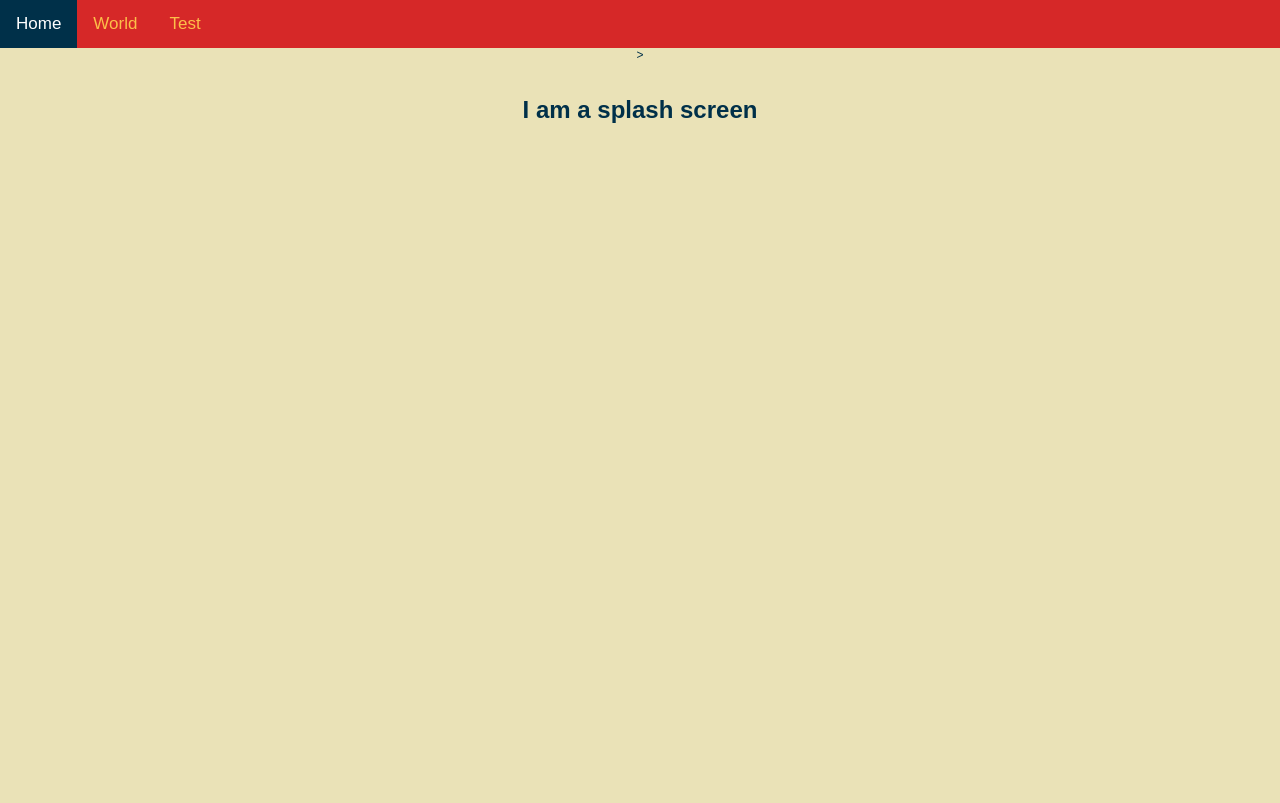
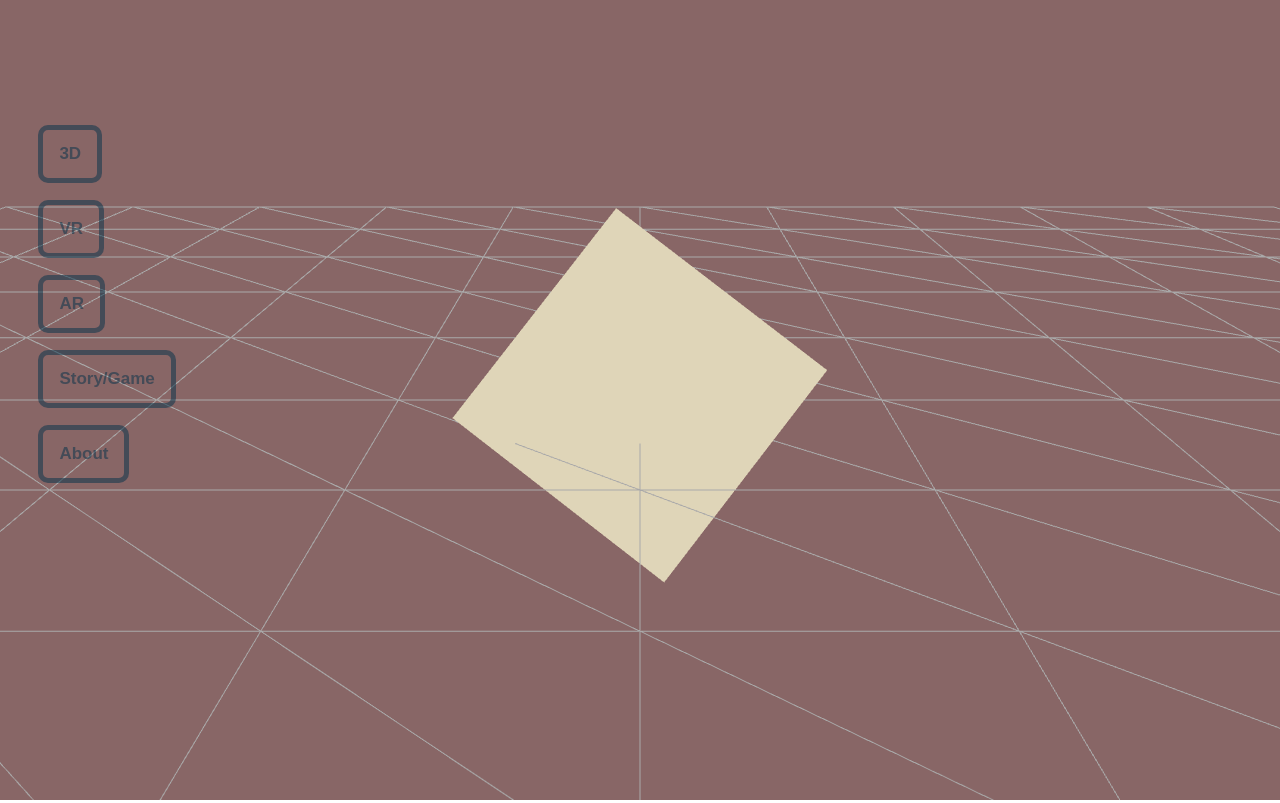
Before and after one commit to dwagner4/threeExamples, a website built with Vite: page index.html in a window 1280 px wide. Built offline with nearby package versions, Linux system fonts and the light colour scheme.

Commit message:
FEATURE: menu button displau by state.value

```diff
--- a/css/main.css
+++ b/css/main.css
@@ -23,86 +23,76 @@ body {
   font-size: 12px;
   font-family: Sans-Serif;
 
-  height: 100%;
-
   /* color text */
   color: var(--primary-text-color);
-  background-color: var(--main-bg-color);
-}
-
-/* Add a black background color to the top navigation */
-.topnav {
-  background-color: var(--secondary-bg-color);
-  overflow: hidden;
 }
 
 /* Style the links inside the navigation bar */
-.topnav div {
-  float: left;
-  color: var(--accent-color);
+.btn {
+  color: var(--primary-text-color);
   text-align: center;
   padding: 14px 16px;
   text-decoration: none;
   font-size: 17px;
+  font-weight:bold;
+  opacity: 0.5;
+  border-style: solid;
+  border-width:5px;
+  border-radius: 10px;
 }
 
 /* Change the color of links on hover */
-.topnav div:hover {
-  background-color: var(--secondary-bg-color);
-  color: black;
+.btn:hover {
+  opacity: 1;
 }
 
-/* Add a color to the active/current link */
-.topnav div.active {
-  background-color: var(--primary-text-color);
-  color: white;
+#homebtn {
+  position: fixed;
+  top: 50px;
+  left: 3%;
 }
 
-.story {
-  /* color: white; */
-  /* text-align: center; */
-  font-size: 18px;
-  font-family: Sans-Serif;
-  line-height: 1.8;
-  text-align: left;
-  width: 80%;
-  background-color: var(--accent-color);
+#nextbtn {
   position: fixed;
-  top: 20%;
-  left: 8%;
-  border: 2px solid var(--primary-text-color);
-  padding: 20px;
-  border-radius: 10px;
+  top: 125px;
+  left: 3%;
+}
+
+#threebtn {
+  position: fixed;
+  top: 125px;
+  left: 3%;
+}
+
+#vrbtn {
+  position: fixed;
+  top: 200px;
+  left: 3%;
+}
+
+#arbtn {
+  position: fixed;
+  top: 275px;
+  left: 3%;
+}
+
+#storybtn {
+  position: fixed;
+  top: 350px;
+  left: 3%;
+}
+
+#aboutbtn {
+  position: fixed;
+  top: 425px;
+  left: 3%;
 }
 
 @media screen and (min-device-width: 320px) and (max-device-width: 780px) {
-  .story {
-    display: inline;
-    font-size: 12px;
-    line-height: 1.5;
-    width: 90%;
-    left: 3%;
-    padding: 10px;
-  }
-}
-
-h1 {
-  /* position the heading */
-  position: absolute;
-  width: 100%;
-  top: 10%;
-}
-
-#scene-container {
-  position: absolute;
-  top: 0;
-  left: 0;
-  outline: none;
-  z-index: -1;
-}
-
-.show-three {
-  z-index: 10;
+  /* .btn {
+    position: fixed;
+    bottom: 20px;
+  } */
 }
 
 #VRbtn {
@@ -121,7 +111,7 @@ h1 {
   text-align: "center";
   opacity: "0.5";
   outline: "none";
-  z-index: 15;
+  z-index: "999";
   opacity: 0.5;
 }
 
--- a/index.html
+++ b/index.html
@@ -11,16 +11,13 @@
   </head>
   <body>
     <canvas id="scene-container"></canvas>
-    <div class="topnav" id="topnav">
-      <div id="homebtn" >Home</div>
-      <div id="examplebtn" >World</div>
-      <div id="testbtn">Test</div>
-    </div>
-    <div>
-      <canvas id="scene-container"></canvas>
-      <div id="msgdisplay">
-        <h1>I am a splash screen</h1>>
-      </div>
-    </div>
+    <div class="btn" id="homebtn" >Home</div>
+    <div class="btn" id="nextbtn" >Next</div>
+
+    <div class="btn" id="threebtn" >3D</div>
+    <div class="btn" id="vrbtn">VR</div>
+    <div class="btn" id="arbtn">AR</div>
+    <div class="btn" id="storybtn">Story/Game</div>
+    <div class="btn" id="aboutbtn">About</div>
   </body>
 </html>
--- a/js/main.js
+++ b/js/main.js
@@ -1,9 +1,7 @@
-// import * as THREE from '../assets/three.js' // globally define THREE, for chunking maybe???
 import * as THREE from 'three'  //  node module import
 import Stage from './systems/Stage.js'
 import { mainService } from './mainMachine.js'
-// import { VRButton } from 'three/examples/jsm/webxr/VRButton.js';
-// import { CustomVRButton } from './Utils/CustomVRButton.js'
+
 
 
 
@@ -11,18 +9,29 @@ import { mainService } from './mainMachine.js'
  * identify html elements
  */
 const homebtn = document.querySelector('#homebtn')
-const examplebtn = document.querySelector('#examplebtn')
-const testbtn = document.querySelector('#testbtn')
-const msgdisplay = document.querySelector('#msgdisplay')
-const topnav = document.querySelector('#topnav')
+const threebtn = document.querySelector('#threebtn')
+const vrbtn = document.querySelector('#vrbtn')
+const arbtn = document.querySelector('#arbtn')
+const storybtn = document.querySelector('#storybtn')
+const aboutbtn = document.querySelector('#aboutbtn')
+const nextbtn = document.querySelector('#nextbtn')
+
 const sceneContainer = document.querySelector('#scene-container')
 
 /**
  * html to state machine event listeners
  */
 homebtn.onclick = () => {mainService.send({type: 'HOME'})}
-examplebtn.onclick = () => {mainService.send({type: 'EXAMPLE'})}
-testbtn.onclick = () => {mainService.send({type: 'TEST'})}
+nextbtn.onclick = () => {mainService.send({type: 'NEXT'})}
+threebtn.onclick = () => {mainService.send({type: 'THREE'})}
+vrbtn.onclick = () => {mainService.send({type: 'VR'})}
+arbtn.onclick = () => {mainService.send({type: 'AR'})}
+aboutbtn.onclick = () => {mainService.send({type: 'ABOUT'})}
+storybtn.onclick = () => {mainService.send({type: 'STORY'})}
+
+homebtn.onmouseover = () => console.log("fuck you")
+homebtn.onmouseout = () => console.log("fuck you twice")
+
 
 
 /**
@@ -41,14 +50,54 @@ const killWorld = () => {
   stage.update()
 }
 
+const uiDisplay = ( state ) => {
+  console.log(state)
+  state === 'home' ? console.log('yeah') : console.log('fuck you')
+  if (state === 'home')
+  {
+    homebtn.style.display = 'none'
+    nextbtn.style.display = 'none'
+    threebtn.style.display = 'block'
+    vrbtn.style.display = 'block'
+    arbtn.style.display = 'block'
+    aboutbtn.style.display = 'block'
+    storybtn.style.display = 'block'
+  }
+  else if (state === 'loading')
+  {
+    homebtn.style.display = 'none'
+    nextbtn.style.display = 'none'
+    threebtn.style.display = 'none'
+    vrbtn.style.display = 'none'
+    arbtn.style.display = 'none'
+    aboutbtn.style.display = 'none'
+    storybtn.style.display = 'none'
+  }
+  else
+  {
+    console.log('WTF?')
+    homebtn.style.display = 'block'
+    nextbtn.style.display = 'block'
+    threebtn.style.display = 'none'
+    vrbtn.style.display = 'none'
+    arbtn.style.display = 'none'
+    aboutbtn.style.display = 'none'
+    storybtn.style.display = 'none'
+  }
+}
+
 const setMenuActive = (menuName) => {
-  menuName === 'home' ? homebtn.classList.add("active") : homebtn.classList.remove("active")
-  menuName === 'test' ? testbtn.classList.add("active") : testbtn.classList.remove("active")
-  menuName === 'example' ? examplebtn.classList.add("active") : examplebtn.classList.remove("active")
+  menuName === 'three' ? threebtn.classList.add("active") : threebtn.classList.remove("active")
+  menuName === 'vr' ? vrbtn.classList.add("active") : vrbtn.classList.remove("active")
+  menuName === 'ar' ? arbtn.classList.add("active") : arbtn.classList.remove("active")
+  menuName === 'story' ? storybtn.classList.add("active") : storybtn.classList.remove("active")
+  menuName === 'about' ? aboutbtn.classList.add("active") : aboutbtn.classList.remove("active")
 }
 
 const STATE_TO_WORLD = {
-  example: { path: './worlds/ExampleWorld.js', options: {vr: true }},
+  home: { path: './worlds/HomeWorld.js', options: {vr: false }},
+  three: { path: './worlds/ThreeWorld.js', options: {vr: false }},
+  vr: { path: './worlds/VRWorld.js', options: {vr: true }},
 }
 
 /**
@@ -57,29 +106,35 @@ const STATE_TO_WORLD = {
  */
 mainService.subscribe((state) => {
   setMenuActive(state.context.topnav)
+  uiDisplay(state.value)
 
-  if (state.context.threeDisplay) {
-    sceneContainer.style.zIndex = "10"
-    topnav.style.display = 'none'
-  } else {
-    sceneContainer.style.zIndex = "-1"
-    topnav.style.display = 'block'
-  }
-
-  if (
-    state.value === 'home' ||
-    state.value === 'test'
-  ) {
+  if ( state.value === 'home' ) {
     if (stage.world) { killWorld() }
-  }
-
-  if ( state.value === 'example' ) {
-    if (stage.world) { killWorld() }
-    import('./worlds/ExampleWorld.js')
+    import('./worlds/HomeWorld.js')
       .then((module) =>
       {
         stage.world = new module.default()
-        stage.world.init(STATE_TO_WORLD.example.options)
+        stage.world.init(STATE_TO_WORLD.home.options)
+        stage.start()
+      })
+  }
+  if ( state.value === 'three' ) {
+    if (stage.world) { killWorld() }
+    import('./worlds/ThreeWorld.js')
+      .then((module) =>
+      {
+        stage.world = new module.default()
+        stage.world.init(STATE_TO_WORLD.home.options)
+        stage.start()
+      })
+  }
+  if ( state.value === 'vr' ) {
+    if (stage.world) { killWorld() }
+    import('./worlds/VRWorld.js')
+      .then((module) =>
+      {
+        stage.world = new module.default()
+        stage.world.init(STATE_TO_WORLD.vr.options)
         stage.start()
       })
   }
--- a/js/mainMachine.js
+++ b/js/mainMachine.js
@@ -1,6 +1,30 @@
 import { createMachine, interpret, assign } from 'xstate'
 
-
+const threeStates = {
+  initial: 'first',
+  states: {
+    first: {
+      on: {
+        NEXT: { target: 'second' }
+      },
+    },
+    second: {
+      on: {
+        NEXT: { target: 'third' }
+      },
+    },
+    third: {
+      on: {
+        NEXT: { target: 'forth' }
+      },
+    },
+    forth: {
+      on: {
+        NEXT: { target: 'first' }
+      },
+    },
+  }
+}
 const mainMachine = createMachine(
   {
     initial: 'home',
@@ -10,25 +34,51 @@ const mainMachine = createMachine(
       threeDisplay: false,
     },
     states: {
+      loading: {
+        entry: [ 'selectload' ],
+        on: {
+          LOADED: {target: 'home'}
+        }
+      },
       home: {
         entry: [ 'selecthome' ],
         on: {
-          EXAMPLE: {target: 'example'},
-          TEST: {target: 'test'},
+          THREE: { target: 'three' },
+          VR: { target: 'vr' },
+          AR: { target: 'ar' },
+          STORY: { target: 'story' },
+          ABOUT: { target: 'about' },
         }
       },
-      test: {
+      three: {
         entry: [ 'selecttest'],
         on: {
-          HOME: {target: 'home'},
-          EXAMPLE: {target: 'example'},
+          HOME: { target: 'home' },
+        },
+        ...threeStates
+      },
+      vr: {
+        entry: [ 'selecttest'],
+        on: {
+          HOME: { target: 'home' }
         }
       },
-      example: {
-        entry: [ 'selectexample'],
+      ar: {
+        entry: [ 'selecttest'],
         on: {
-          HOME: {target: 'home'},
-          TEST: {target: 'test'},
+          HOME: { target: 'home' }
+        }
+      },
+      story: {
+        entry: [ 'selecttest'],
+        on: {
+          HOME: { target: 'home' }
+        }
+      },
+      about: {
+        entry: [ 'selecttest'],
+        on: {
+          HOME: { target: 'home' }
         }
       },
     }
@@ -37,13 +87,12 @@ const mainMachine = createMachine(
     actions: {
       'selecthome': assign( { topnav: 'home', msgdisplay: 'block', threeDisplay: false} ),
       'selecttest': assign( { topnav: 'test', msgdisplay: 'none', threeDisplay: false} ),
-      'selectexample': assign( { topnav: 'example', msgdisplay: 'none', threeDisplay: true} ),
     },
   }
 )
 
 const mainService = interpret(mainMachine)
-// mainService.onTransition((state) => console.log(state.value, state.context))
+mainService.onTransition((state) => console.log(state.value, state.context))
 mainService.start()
 
 export { mainMachine, mainService }
--- /dev/null
+++ b/js/objects/geoShapes/GeoCube.js
@@ -0,0 +1,17 @@
+import * as THREE from 'three'
+
+export default class GeoCube
+{
+  constructor(size, color)
+  {
+    this.model = new THREE.Mesh(
+      new THREE.BoxGeometry(size, size, size),
+      new THREE.MeshBasicMaterial( { color: color } )
+    )
+  }
+
+  update()
+  {
+
+  }
+}
--- /dev/null
+++ b/js/worlds/HomeWorld.js
@@ -0,0 +1,69 @@
+import Stage from '../systems/Stage.js'
+import * as THREE from 'three'
+import GeoCube from '../objects/geoShapes/GeoCube.js'
+
+export default class HomeWorld
+{
+  constructor()
+  {
+    console.log("in the constructor")
+    this.stage = new Stage()
+    this.stage.camera.instance.position.set(0,1.6,5)
+    this.scene = this.stage.scene
+    this.time = this.stage.time
+    // this.scene.add
+    this.scene.background = new THREE.Color(0x886666)
+    this.renderer = this.stage.renderer
+
+    const hemilight = new THREE.HemisphereLight( 0xffffbb, 0x080820, 1 );
+    this.scene.add( hemilight );
+
+    const light = new THREE.DirectionalLight( 0xffffff );
+    light.position.set( 1, 1, 1 ).normalize();
+    this.scene.add( light );
+
+    const geometry = new THREE.PlaneGeometry( 10, 10, 10, 10 );
+    const material = new THREE.MeshBasicMaterial( {color: 0x333333, side: THREE.DoubleSide, wireframe: true} );
+    const plane = new THREE.Mesh( geometry, material );
+    plane.rotateX(Math.PI / 2)
+    this.scene.add( plane );
+
+    this.objectsToUpdate = []
+  }
+
+  async init(options)
+  {
+    this.raycaster = new THREE.Raycaster()
+    this.workingMatrix = new THREE.Matrix4()
+    this.workingVector = new THREE.Vector3()
+
+    this.cube = new GeoCube(1, 0xbb8844)
+    this.scene.add(this.cube.model)
+    this.objectsToUpdate.push(this.cube)
+  }
+
+  update()
+  {
+
+    this.cube.model.rotation.x += this.time.delta * 0.001
+    this.cube.model.rotation.y += this.time.delta * 0.00075
+
+    for(const object of this.objectsToUpdate)
+    {
+        if(object.update) {object.update()}
+    }
+  }
+
+  dispose() {
+    this.stage.disableVR()
+    console.log("a")
+    this.cube.model.removeFromParent()
+    console.log("aa")
+    // this.light.removeFromParent()
+    // console.log("aaa")
+    // this.hemiblight.removeFromParent()
+    // console.log("aaaa")
+    // this.plane.removeFromParent()
+    console.log("aaaaa")
+  }
+}
--- /dev/null
+++ b/js/worlds/ThreeWorld.js
@@ -0,0 +1,69 @@
+import Stage from '../systems/Stage.js'
+import * as THREE from 'three'
+import GeoCube from '../objects/geoShapes/GeoCube.js'
+
+export default class ThreeWorld
+{
+  constructor()
+  {
+    console.log("in the constructor")
+    this.stage = new Stage()
+    this.stage.camera.instance.position.set(0,1.6,5)
+    this.scene = this.stage.scene
+    this.time = this.stage.time
+    // this.scene.add
+    this.scene.background = new THREE.Color(0x886666)
+    this.renderer = this.stage.renderer
+
+    const hemilight = new THREE.HemisphereLight( 0xffffbb, 0x080820, 1 );
+    this.scene.add( hemilight );
+
+    const light = new THREE.DirectionalLight( 0xffffff );
+    light.position.set( 1, 1, 1 ).normalize();
+    this.scene.add( light );
+
+    const geometry = new THREE.PlaneGeometry( 10, 10, 10, 10 );
+    const material = new THREE.MeshBasicMaterial( {color: 0x333333, side: THREE.DoubleSide, wireframe: true} );
+    const plane = new THREE.Mesh( geometry, material );
+    plane.rotateX(Math.PI / 2)
+    this.scene.add( plane );
+
+    this.objectsToUpdate = []
+  }
+
+  async init(options)
+  {
+    this.raycaster = new THREE.Raycaster()
+    this.workingMatrix = new THREE.Matrix4()
+    this.workingVector = new THREE.Vector3()
+
+    this.cube = new GeoCube(1, 0xbb8844)
+    this.scene.add(this.cube.model)
+    this.objectsToUpdate.push(this.cube)
+  }
+
+  update()
+  {
+
+    this.cube.model.rotation.x += this.time.delta * 0.001
+    this.cube.model.rotation.y += this.time.delta * 0.00075
+
+    for(const object of this.objectsToUpdate)
+    {
+        if(object.update) {object.update()}
+    }
+  }
+
+  dispose() {
+    this.stage.disableVR()
+    console.log("a")
+    this.cube.model.removeFromParent()
+    console.log("aa")
+    // this.light.removeFromParent()
+    // console.log("aaa")
+    // this.hemiblight.removeFromParent()
+    // console.log("aaaa")
+    // this.plane.removeFromParent()
+    console.log("aaaaa")
+  }
+}
--- a/js/worlds/ExampleWorld.js
+++ b/js/worlds/VRWorld.js
@@ -6,7 +6,7 @@ import { VRService } from '../systems/VRMachine.js'
 
 import Knight from '../objects/humans/Knight.js'
 
-export default class ZombieWorld
+export default class VRWorld
 {
   constructor()
   {
@@ -99,7 +99,7 @@ export default class ZombieWorld
 
   dispose() {
     this.stage.disableVR()
-    this.cube.removeFromParent()
+    this.knight.model.removeFromParent()
     // this.light.removeFromParent()
     // this.ambLight.removeFromParent()
   }
```
